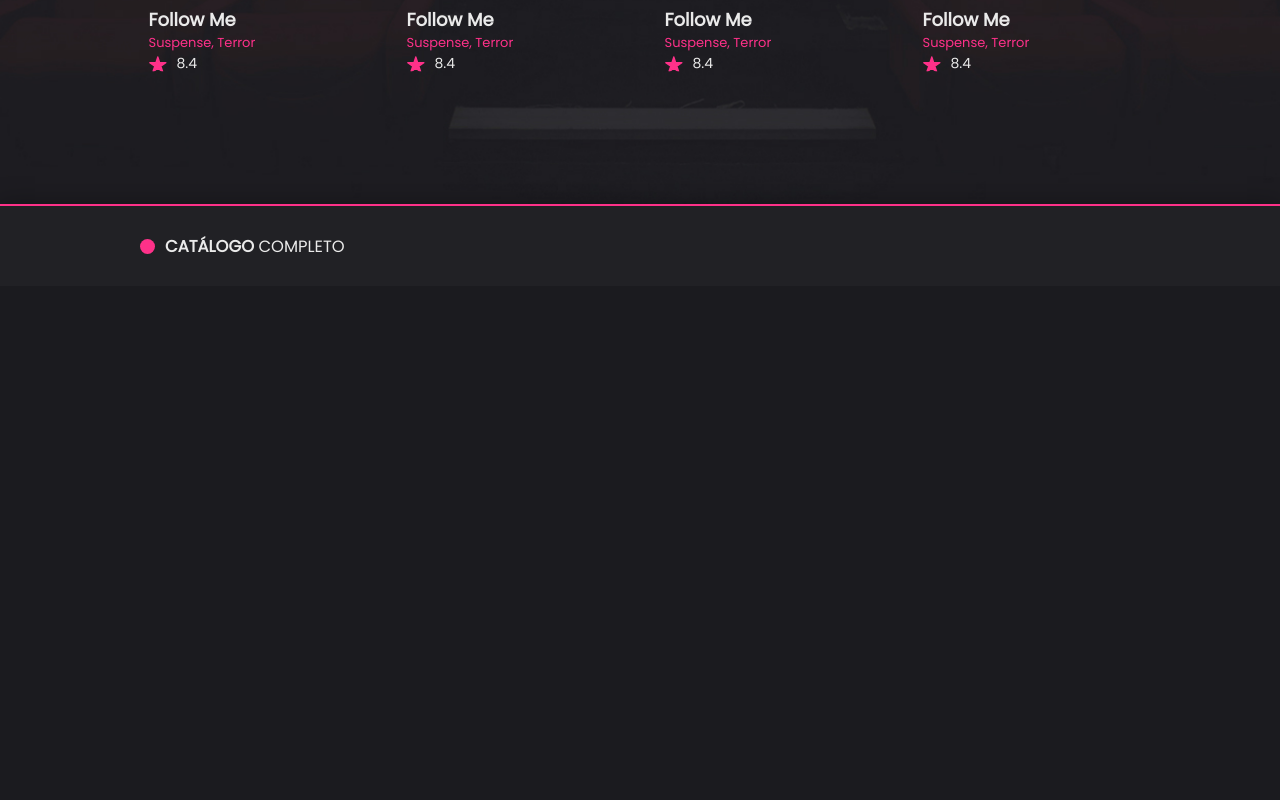
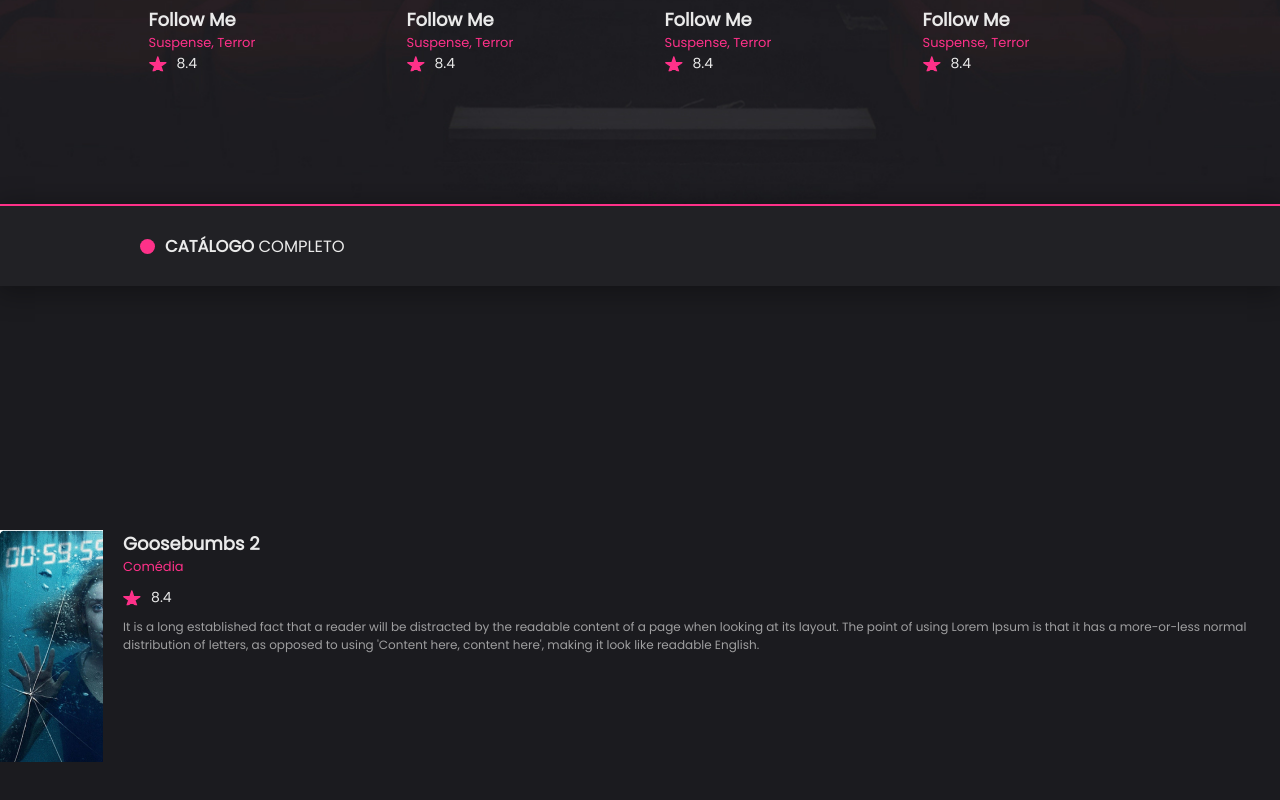
Before and after one commit to tiagolpires/show-movies, a React (Create React App) app: page / in a window 1280 px wide. Shown: the part 596-1396 px from the top of the page. Before the commit the page ends 882 px from the top, so only its background shows below. Built offline with nearby package versions, Linux system fonts and the light colour scheme.

Commit message:
Catalog Movie Component

```diff
--- /dev/null
+++ b/src/components/CatalogMovie/index.js
@@ -0,0 +1,23 @@
+import './style.css'
+import rateStar from './icons/rate-star.svg'
+
+const index = () => {
+    return (
+        <>
+            <div className="catalog-movie">
+                <div className="catalog-movie-image" style={{backgroundImage: "url(/images/movie-slide-example-image.jpg)"}}></div>
+                <div className="catalog-movie-info">
+                    <h4>Goosebumbs 2</h4>
+                    <span className="catalog-movie-info-gender">Comédia</span>
+                    <div className="catalog-movie-rate-container">
+                        <img src={rateStar} alt="rate-star" />
+                        <span>8.4</span>
+                    </div>
+                    <p>It is a long established fact that a reader will be distracted by the readable content of a page when looking at its layout. The point of using Lorem Ipsum is that it has a more-or-less normal distribution of letters, as opposed to using 'Content here, content here', making it look like readable English.</p>
+                </div>
+            </div>
+        </>
+    )
+}
+
+export default index
--- /dev/null
+++ b/src/components/CatalogMovie/style.css
@@ -0,0 +1,39 @@
+.catalog-movie {
+    display: flex;
+}
+.catalog-movie-image {
+    width: 157px;
+    height: 232px;
+    margin-right: 20px;
+}
+
+.catalog-movie-info {
+    display: flex;
+    flex-direction: column;
+}
+
+.catalog-movie-info h4{
+    font-size: 1.8rem;
+}
+
+.catalog-movie-info-gender {
+    font-size: 1.3rem;
+    color: #FE3189;
+    margin-bottom: 10px;
+}
+
+.catalog-movie-rate-container {
+    display: flex;
+    align-items: center;
+    margin-bottom: 10px;
+}
+
+.catalog-movie-rate-container span{
+    font-size: 1.4rem;
+    margin-left: 10px;
+}
+
+.catalog-movie-info p {
+    font-size: 1.2rem;
+    color: #9F9FA0;
+}
--- a/src/pages/Home/index.js
+++ b/src/pages/Home/index.js
@@ -2,6 +2,7 @@ import './style.css'
 import Header from '../../components/Header'
 import Slider from '../../components/Slider'
 import CatalogHeader from '../../components/CatalogHeader'
+import CatalogMovie from '../../components/CatalogMovie'
 
 
 const index = () => {
@@ -12,6 +13,9 @@ const index = () => {
                 <Slider/>
             </main>
             <CatalogHeader/>
+            <div className="centralizing">
+                <CatalogMovie/>
+            </div>
         </>
     )
 }
--- a/src/pages/Home/style.css
+++ b/src/pages/Home/style.css
@@ -7,3 +7,10 @@
     height: 90vh;
     max-height: 940px;
 }
+
+.centralizing {
+    display: flex;
+    align-items: center;
+    justify-content: center;
+    height: 90vh;
+}
```
Also changed, not shown: src/components/CatalogMovie/icons/rate-star.svg (added).
